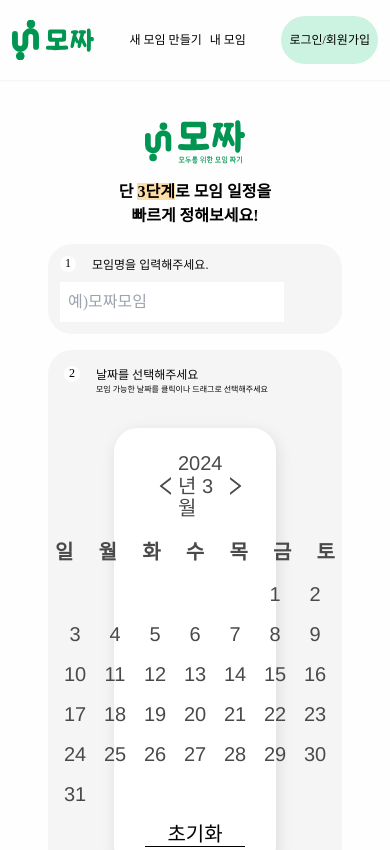
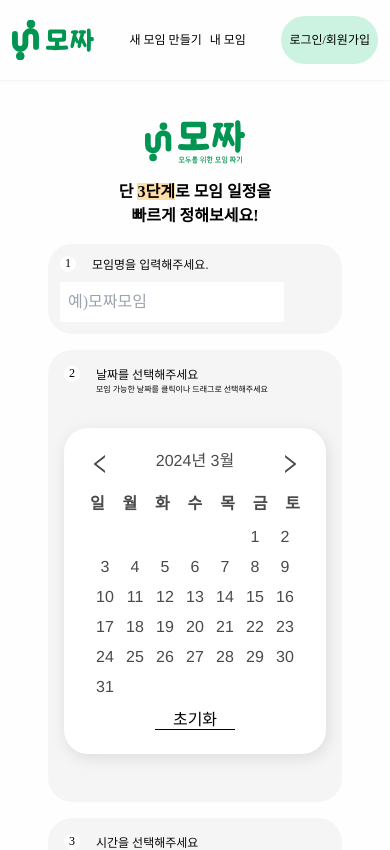
Before and after one commit to SWYP-MOZZA/MOZZA-Client, a Next.js app: page / in a window 390 px wide. Shown: the top 850 px of the page. Built offline with nearby package versions, Linux system fonts and the light colour scheme; a web font is replaced by a local one.

Commit message:
[feat] 캘린더 모바일 반응형 추가

```diff
--- a/src/app/(pages)/mypage/datedetail/unconfirmed/page.js
+++ b/src/app/(pages)/mypage/datedetail/unconfirmed/page.js
@@ -21,44 +21,6 @@ const MypageDateUnconfirmedDetail = () => {
         const [error, setError] = useState(null);
         const [filteredResultData, setFilteredResultData] = useState([]);
         const [meetingInfo, setMeetingInfo] = useState(null);
-
-        // 호버한 쎌 데이터
-        const [hoveredInfo, setHoveredInfo] = useState({
-            date:null
-        });
-         // 날짜와 시간대 정보를 처리할 함수
-        const handleHoverChange = (date) => {
-            setHoveredInfo({ date });
-            console.log(date);
-        };
-         // hoveredInfo를 기반으로 해당하는 데이터 찾기
-         const findDataForHoveredInfo = () => {
-          if (!hoveredInfo || !hoveredInfo.date) {
-              return null;
-          }
-          const formattedDate = hoveredInfo.date;
-
-          // meetingInfo.data[0]를 통해 첫 번째 (그리고 유일한) 객체에 접근하고,
-          // 해당 객체에서 formattedDate 키를 사용하여 데이터에 접근합니다.
-          const dayDataArray = meetingInfo.data[0][formattedDate];
-          if (!dayDataArray) {
-              return null;
-          }
-
-          // 찾은 데이터와 날짜를 포함하는 객체를 반환합니다.
-          return {
-              date: formattedDate,
-              data: dayDataArray,
-          };
-      };
-        // hoveredInfo를 기반으로 해당하는 데이터 찾기
-        const slotData = findDataForHoveredInfo();
-
-        useEffect(() => {
-            console.log('slotData : ', slotData);
-            console.log('hoveredInfo.date : ', hoveredInfo.date);
-        }
-        ,[slotData,hoveredInfo.date]);
 
         useEffect(() => {
           const fetchMeetingInfo = async () => {
@@ -104,6 +66,46 @@ const MypageDateUnconfirmedDetail = () => {
 
           fetchMeetingInfo();
         }, [meetingId]);
+
+        // 호버한 쎌 데이터
+        const [hoveredInfo, setHoveredInfo] = useState({
+            date:null
+        });
+         // 날짜와 시간대 정보를 처리할 함수
+        const handleHoverChange = (date) => {
+            setHoveredInfo({ date });
+            console.log(date);
+        };
+         // hoveredInfo를 기반으로 해당하는 데이터 찾기
+         const findDataForHoveredInfo = () => {
+          if (!hoveredInfo || !hoveredInfo.date) {
+              return null;
+          }
+          const formattedDate = hoveredInfo.date;
+
+          // meetingInfo.data[0]를 통해 첫 번째 (그리고 유일한) 객체에 접근하고,
+          // 해당 객체에서 formattedDate 키를 사용하여 데이터에 접근합니다.
+          const dayDataArray = meetingInfo.data[0][formattedDate];
+          if (!dayDataArray) {
+              return null;
+          }
+
+          // 찾은 데이터와 날짜를 포함하는 객체를 반환합니다.
+          return {
+              date: formattedDate,
+              data: dayDataArray,
+          };
+      };
+        // hoveredInfo를 기반으로 해당하는 데이터 찾기
+        const slotData = findDataForHoveredInfo();
+
+        useEffect(() => {
+            console.log('slotData : ', slotData);
+            console.log('hoveredInfo.date : ', hoveredInfo.date);
+        }
+        ,[slotData,hoveredInfo.date]);
+
+
 
         const onClickFilterBtn = () => {
             console.log('필터 버튼 클릭');
@@ -158,8 +160,7 @@ const MypageDateUnconfirmedDetail = () => {
 
               onPopupConfirmedComplete();
 
-              // 확정 후 새로고침
-              window.location.reload();
+
             } catch (error) {
               console.error('error:', error.response ? error.response : error.message);
             }
@@ -205,7 +206,7 @@ const MypageDateUnconfirmedDetail = () => {
 
             </div>
               </div>
-              {isConfirmedPopup === true && <ConfirmedMessage selectedSlot={selectedSlot} onClickConfirmedDeleteBtn={onClickConfirmedDeleteBtn} onClickConfirmedGoBtn={onClickConfirmedGoBtn}/>}
+              {isConfirmedPopup === true && <ConfirmedMessage selectedSlot={selectedSlot} onClickConfirmedDeleteBtn={onClickConfirmedDeleteBtn} onClickConfirmedGoBtn={()=>onClickConfirmedGoBtn(meetingId)}/>}
           {isConfirmedPopupComplete === true && <ConfirmedCompleteMessage setIsConfirmedPopupComplete={setIsConfirmedPopupComplete}/>}
         </div>
               );
--- a/src/app/(pages)/mypage/timedetail/confirmed/page.js
+++ b/src/app/(pages)/mypage/timedetail/confirmed/page.js
@@ -64,7 +64,7 @@ const MypageConfirmedDetail = () => {
   return (
         <div>
       <div className='flex items-center justify-center m-[50px]'>
-        <ConfirmedBox slotData={meetingInfo} />
+        {!loading && <ConfirmedBox slotData={meetingInfo} />}
       </div>
       <div className='w-[3/4] flex justify-between'>
           <div>
--- a/src/app/(pages)/mypage/timedetail/unconfirmed/page.js
+++ b/src/app/(pages)/mypage/timedetail/unconfirmed/page.js
@@ -118,7 +118,6 @@ const MypageConfirmedDetail = () => {
 
         onPopupConfirmedComplete();
 
-        // 확정 후 새로고침
 
       } catch (error) {
         console.error('error:', error.response ? error.response : error.message);
--- a/src/app/components/calendar/MainCalendar.js
+++ b/src/app/components/calendar/MainCalendar.js
@@ -157,6 +157,23 @@ const resetSelectedDates = () => {
 
 export default MainCalendar;
 
+// const CalendarWrapper = styled.div`
+//     display: flex;
+//     flex-direction: column;
+//     align-items: center;
+//     max-width: 100%;
+//     background: white;
+//     font-family: 'Spoqa Han Sans Neo', Helvetica, sans-serif;
+//     line-height: 1.125em;
+//     padding:24px 40px;
+//     border-radius: 24px;
+//     box-shadow: 2px 4px 16px 0px rgba(0, 0, 0, 0.10);
+//     margin: 32px 50px;
+//     font-size: 20px;
+//     font-weight: 500;
+//     color: #4a4a4a;
+// `;
+
 const CalendarWrapper = styled.div`
     display: flex;
     flex-direction: column;
@@ -165,35 +182,82 @@ const CalendarWrapper = styled.div`
     background: white;
     font-family: 'Spoqa Han Sans Neo', Helvetica, sans-serif;
     line-height: 1.125em;
-    padding:24px 40px;
+    padding: 24px;
     border-radius: 24px;
     box-shadow: 2px 4px 16px 0px rgba(0, 0, 0, 0.10);
+    margin: 32px auto; /* 가운데 정렬을 위해 변경 */
+    font-size: 16px; /* 모바일 기기에 맞는 기본 글꼴 크기 조정 */
+    font-weight: 500;
+    color: #4a4a4a;
+
+    @media (min-width: 768px) {
+        padding: 24px 40px;
         margin: 32px 50px;
         font-size: 20px;
-    font-weight: 500;
-    color: #4a4a4a;
+    }
 `;
 
+// const Th = styled.th`
+//     padding: 10px 0;
+//     text-align: center;
+// `;
 const Th = styled.th`
+    padding: 8px 0; /* 모바일 환경에 맞게 조정 */
+    text-align: center;
+    @media (min-width: 768px) {
         padding: 10px 0;
-    text-align: center;
+    }
 `;
+// const Tr = styled.tr`
+//     display: flex;
+//     justify-content: space-between;
+//     padding: 0 20px;
+// `;
+
 const Tr = styled.tr`
     display: flex;
     justify-content: space-between;
+    padding: 0 10px; /* 모바일 환경에 맞게 조정 */
+    @media (min-width: 768px) {
         padding: 0 20px;
+    }
 `;
 
+// const Td = styled.td`
+//   position: relative;
+//   width: 40px;
+//   height: 40px;
+//   line-height: 40px;
+//   text-align: center;
+//   cursor: pointer;
+//   border-radius: 50%; /* 원형 표시를 위해 */
+
+//   /* 호버 시 원형 배경색 적용 */
+//   &:hover {
+//     background-color: rgba(0, 128, 0, 0.1); /* green-100 같은 효과 */
+//   }
+
+//   /* 선택된 날짜에 대한 스타일 */
+//   &.selected {
+//     background-color: #00BC67; /* TailwindCSS의 green-500 */
+//     color: white;
+//   }
+// `;
+
 const Td = styled.td`
-  position: relative;
+    width: 30px; /* 모바일 환경에 맞게 조정 */
+    height: 30px; /* 모바일 환경에 맞게 조정 */
+    line-height: 30px; /* 모바일 환경에 맞게 조정 */
+    @media (min-width: 768px) {
         width: 40px;
         height: 40px;
         line-height: 40px;
+    }
     text-align: center;
     cursor: pointer;
     border-radius: 50%; /* 원형 표시를 위해 */
 
-  /* 호버 시 원형 배경색 적용 */
+    //   /* 호버 시 원형 배경색 적용 */
   &:hover {
     background-color: rgba(0, 128, 0, 0.1); /* green-100 같은 효과 */
   }
@@ -204,14 +268,22 @@ const Td = styled.td`
     color: white;
   }
 `;
-
 // onSelectDate, onMouseDown, onMouseEnter, onMouseUp 함수 내에서
 // className에 'selected' 클래스를 조건부로 추가
 
 
+// const ResetButton = styled.button`
+//     width: 100px;
+//     margin-top: 10px;
+//     border-bottom: 1px solid #000;
+//     color: #000;
+// `;
 const ResetButton = styled.button`
-    width: 100px;
+    width: 80px; /* 모바일 환경에 맞게 조정 */
     margin-top: 10px;
     border-bottom: 1px solid #000;
     color: #000;
+    @media (min-width: 768px) {
+        width: 100px;
+    }
 `;
--- a/src/app/components/calendar/register-draggabel-calendar.jsx
+++ b/src/app/components/calendar/register-draggabel-calendar.jsx
@@ -181,6 +181,24 @@ const resetSelectedDates = () => {
 
 export default RegisterDraggableCalendar;
 
+
+// const CalendarWrapper = styled.div`
+//     display: flex;
+//     flex-direction: column;
+//     align-items: center;
+//     max-width: 100%;
+//     background: white;
+//     font-family: 'Spoqa Han Sans Neo', Helvetica, sans-serif;
+//     line-height: 1.125em;
+//     padding:24px 40px;
+//     border-radius: 24px;
+//     box-shadow: 2px 4px 16px 0px rgba(0, 0, 0, 0.10);
+//     margin: 32px 50px;
+//     font-size: 20px;
+//     font-weight: 500;
+//     color: #4a4a4a;
+// `;
+
 const CalendarWrapper = styled.div`
     display: flex;
     flex-direction: column;
@@ -189,58 +207,108 @@ const CalendarWrapper = styled.div`
     background: white;
     font-family: 'Spoqa Han Sans Neo', Helvetica, sans-serif;
     line-height: 1.125em;
-    padding:24px 40px;
+    padding: 24px;
     border-radius: 24px;
     box-shadow: 2px 4px 16px 0px rgba(0, 0, 0, 0.10);
+    margin: 32px auto; /* 가운데 정렬을 위해 변경 */
+    font-size: 16px; /* 모바일 기기에 맞는 기본 글꼴 크기 조정 */
+    font-weight: 500;
+    color: #4a4a4a;
+
+    @media (min-width: 768px) {
+        padding: 24px 40px;
         margin: 32px 50px;
         font-size: 20px;
-    font-weight: 500;
-    color: #4a4a4a;
+    }
 `;
 
+// const Th = styled.th`
+//     padding: 10px 0;
+//     text-align: center;
+// `;
 const Th = styled.th`
+    padding: 8px 0; /* 모바일 환경에 맞게 조정 */
+    text-align: center;
+    @media (min-width: 768px) {
         padding: 10px 0;
-    text-align: center;
+    }
 `;
+// const Tr = styled.tr`
+//     display: flex;
+//     justify-content: space-between;
+//     padding: 0 20px;
+// `;
+
 const Tr = styled.tr`
     display: flex;
     justify-content: space-between;
+    padding: 0 10px; /* 모바일 환경에 맞게 조정 */
+    @media (min-width: 768px) {
         padding: 0 20px;
+    }
 `;
 
+// const Td = styled.td`
+//   position: relative;
+//   width: 40px;
+//   height: 40px;
+//   line-height: 40px;
+//   text-align: center;
+//   cursor: pointer;
+//   border-radius: 50%; /* 원형 표시를 위해 */
+
+//   /* 호버 시 원형 배경색 적용 */
+//   &:hover {
+//     background-color: rgba(0, 128, 0, 0.1); /* green-100 같은 효과 */
+//   }
+
+//   /* 선택된 날짜에 대한 스타일 */
+//   &.selected {
+//     background-color: #00BC67; /* TailwindCSS의 green-500 */
+//     color: white;
+//   }
+// `;
+
 const Td = styled.td`
-  position: relative;
+    width: 30px; /* 모바일 환경에 맞게 조정 */
+    height: 30px; /* 모바일 환경에 맞게 조정 */
+    line-height: 30px; /* 모바일 환경에 맞게 조정 */
+    @media (min-width: 768px) {
         width: 40px;
         height: 40px;
         line-height: 40px;
+    }
     text-align: center;
     cursor: pointer;
-  border-radius: 50%;
-  color: ${(props) => (props.isAllowed ? '#000' : 'gray')}; /* 조건부 텍스트 색상 */
-  background-color: ${(props) => (props.isSelected ? '#48BB78' : 'transparent')};
+    border-radius: 50%; /* 원형 표시를 위해 */
 
+    //   /* 호버 시 원형 배경색 적용 */
   &:hover {
-    background-color: rgba(0, 128, 0, 0.1);
+    background-color: rgba(0, 128, 0, 0.1); /* green-100 같은 효과 */
   }
 
   /* 선택된 날짜에 대한 스타일 */
   &.selected {
-    background-color: #48BB78; /* TailwindCSS의 green-500 */
+    background-color: #00BC67; /* TailwindCSS의 green-500 */
     color: white;
   }
-  &.disabled {
-    font-color: gray;
-    pointer-events: none; /* 이벤트 비활성화 */
-}
 `;
-
 // onSelectDate, onMouseDown, onMouseEnter, onMouseUp 함수 내에서
 // className에 'selected' 클래스를 조건부로 추가
 
 
+// const ResetButton = styled.button`
+//     width: 100px;
+//     margin-top: 10px;
+//     border-bottom: 1px solid #000;
+//     color: #000;
+// `;
 const ResetButton = styled.button`
-    width: 100px;
+    width: 80px; /* 모바일 환경에 맞게 조정 */
     margin-top: 10px;
     border-bottom: 1px solid #000;
     color: #000;
+    @media (min-width: 768px) {
+        width: 100px;
+    }
 `;
--- a/src/app/components/calendar/result-calender.jsx
+++ b/src/app/components/calendar/result-calender.jsx
@@ -160,32 +160,44 @@ export default ResultCalendar;
 const CalendarWrapper = styled.div`
     display: flex;
     flex-direction: column;
-    padding : 24px 40px;
+    padding: 24px; /* 모바일 환경에 적합하도록 패딩 조정 */
     align-items: center;
     max-width: 100%;
     background: white;
     font-family: 'Spoqa Han Sans Neo', Helvetica, sans-serif;
     line-height: 1.125em;
-    padding:24px 40px;
     border-radius: 24px;
     box-shadow: 2px 4px 16px 0px rgba(0, 0, 0, 0.10);
-    margin: 32px 50px;
-    font-size: 20px;
+    margin: 32px auto; /* 모바일 환경에서 좌우 마진을 자동으로 설정하여 가운데 정렬 */
+    font-size: 16px; /* 글꼴 크기를 줄여서 모바일 화면에 맞게 조정 */
     font-weight: 500;
     color: #4a4a4a;
+
+    @media (min-width: 768px) {
+        padding: 24px 40px;
+        margin: 32px 50px;
+        font-size: 20px;
+    }
 `;
 
 const Th = styled.th`
   position: relative;
-  width: 48px;
-  height: 48px;
+  width: 36px; /* 모바일 화면에 맞게 너비 조정 */
+  height: 36px; /* 모바일 화면에 맞게 높이 조정 */
   display: flex;
-  line-height: 40px;
+  line-height: 36px; /* 높이에 맞게 line-height 조정 */
   text-align: center;
   justify-content: center;
   cursor: pointer;
-  font-size: 20px;
+  font-size: 16px; /* 모바일 화면에 맞게 글꼴 크기 조정 */
   font-weight: 500;
+
+  @media (min-width: 768px) {
+      width: 48px;
+      height: 48px;
+      line-height: 40px;
+      font-size: 20px;
+  }
 `;
 const Tr = styled.tr`
     display: flex;
@@ -195,18 +207,24 @@ const Tr = styled.tr`
 
 const Td = styled.td`
   position: relative;
-  width: 48px;
-  height: 48px;
-  font-size: 20px;
+  width: 36px; /* 모바일 화면에 맞게 너비 조정 */
+  height: 36px; /* 모바일 화면에 맞게 높이 조정 */
+  font-size: 16px; /* 모바일 화면에 맞게 글꼴 크기 조정 */
   font-weight: 500;
   display: flex;
   justify-content: center;
   align-items: center;
   cursor: pointer;
-  margin: 12px;
+  margin: 8px; /* 모바일 화면에 맞게 마진 조정 */
   border-radius: 0; /* 사각형 모양 유지 */
-  overflow: hidden; /* 가상 요소가 Td 바깥으로 나가지 않도록 함 */
+  overflow: hidden;
 
+  @media (min-width: 768px) {
+      width: 48px;
+      height: 48px;
+      margin: 12px;
+      font-size: 20px;
+  }
   ${(props) =>
     props.ratio === 100 &&
     `&::after {
```
Also changed, not shown: src/app/(pages)/test/page.js (+3 -2 lines). Lines whose indentation alone changed are shown as unchanged.
